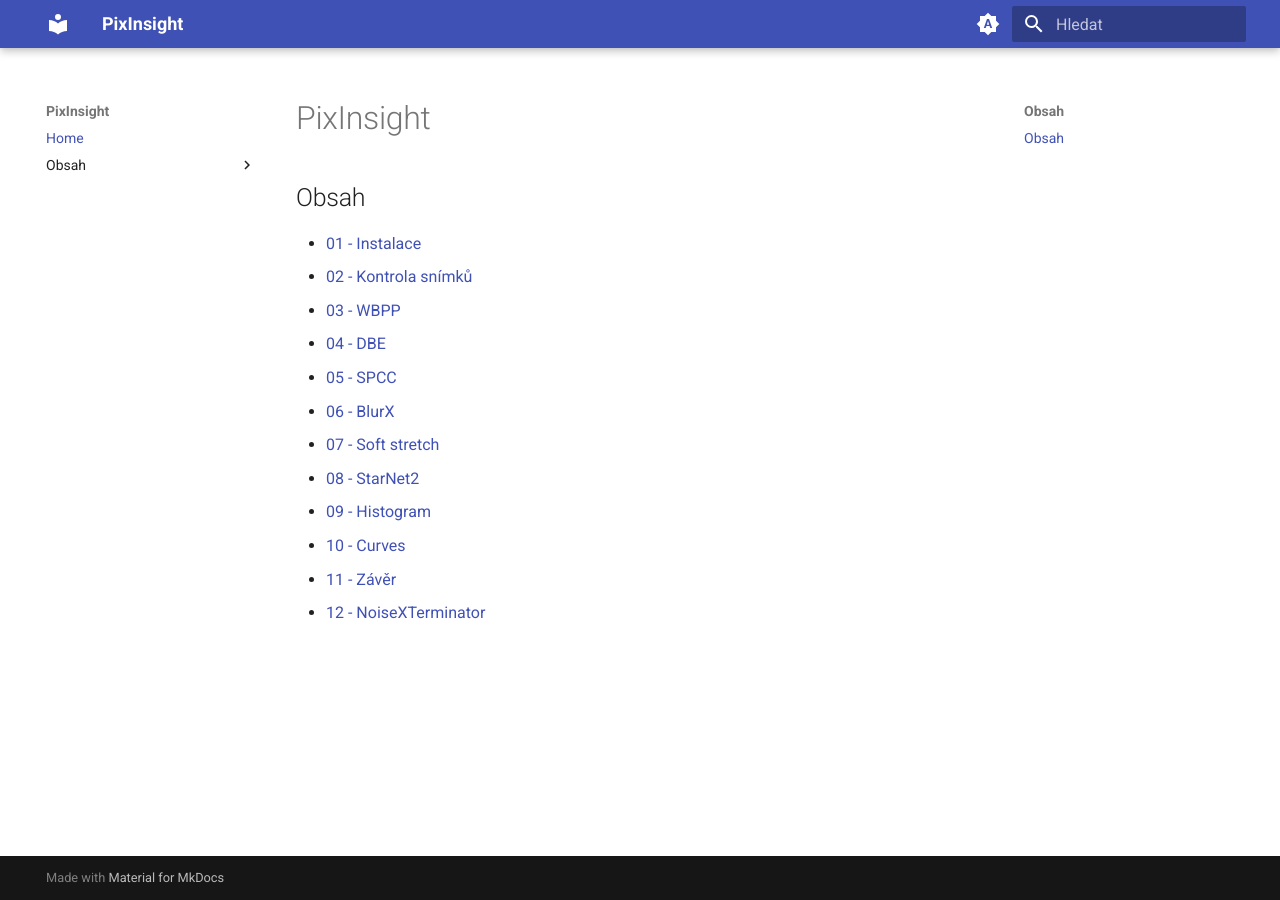
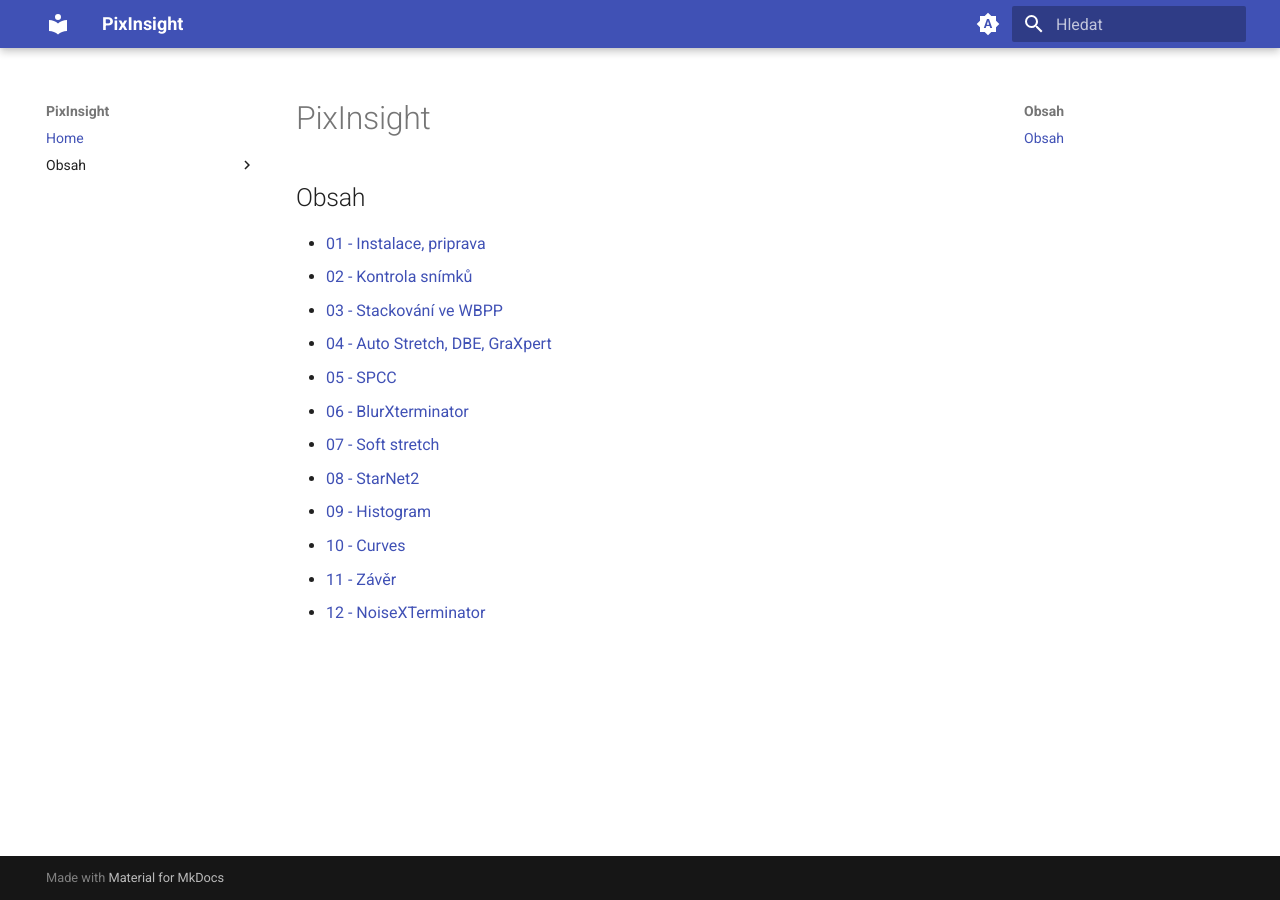
Before and after one commit to macekkrystof/pixinsight, an MkDocs documentation site: the page built from docs/index.md, in a window 1280 px wide. Built offline with MkDocs 1.6.1 and Material for MkDocs 9.7.7, drawn with Linux system fonts in a browser that asks for light colours.

```diff
--- a/docs/index.md
+++ b/docs/index.md
@@ -2,12 +2,12 @@
 
 ## Obsah
 
-- [01 - Instalace](01-01-instalace.md)
+- [01 - Instalace, priprava](01-01-instalace.md)
 - [02 - Kontrola snímků](02-02-kontrola.md)
-- [03 - WBPP](03-03-wbpp.md)
-- [04 - DBE](04-04-dbe.md)
+- [03 - Stackování ve WBPP](03-03-wbpp.md)
+- [04 - Auto Stretch, DBE, GraXpert](04-04-dbe.md)
 - [05 - SPCC](05-05-spcc.md)
-- [06 - BlurX](06-06-blurx.md)
+- [06 - BlurXterminator](06-06-blurx.md)
 - [07 - Soft stretch](07-07-soft-stretch.md)
 - [08 - StarNet2](08-08-starnet2.md)
 - [09 - Histogram](09-09-histogram.md)
```
Also changed, not shown: docs/01-01-instalace.md (+1 -5 lines), 1 other file.
